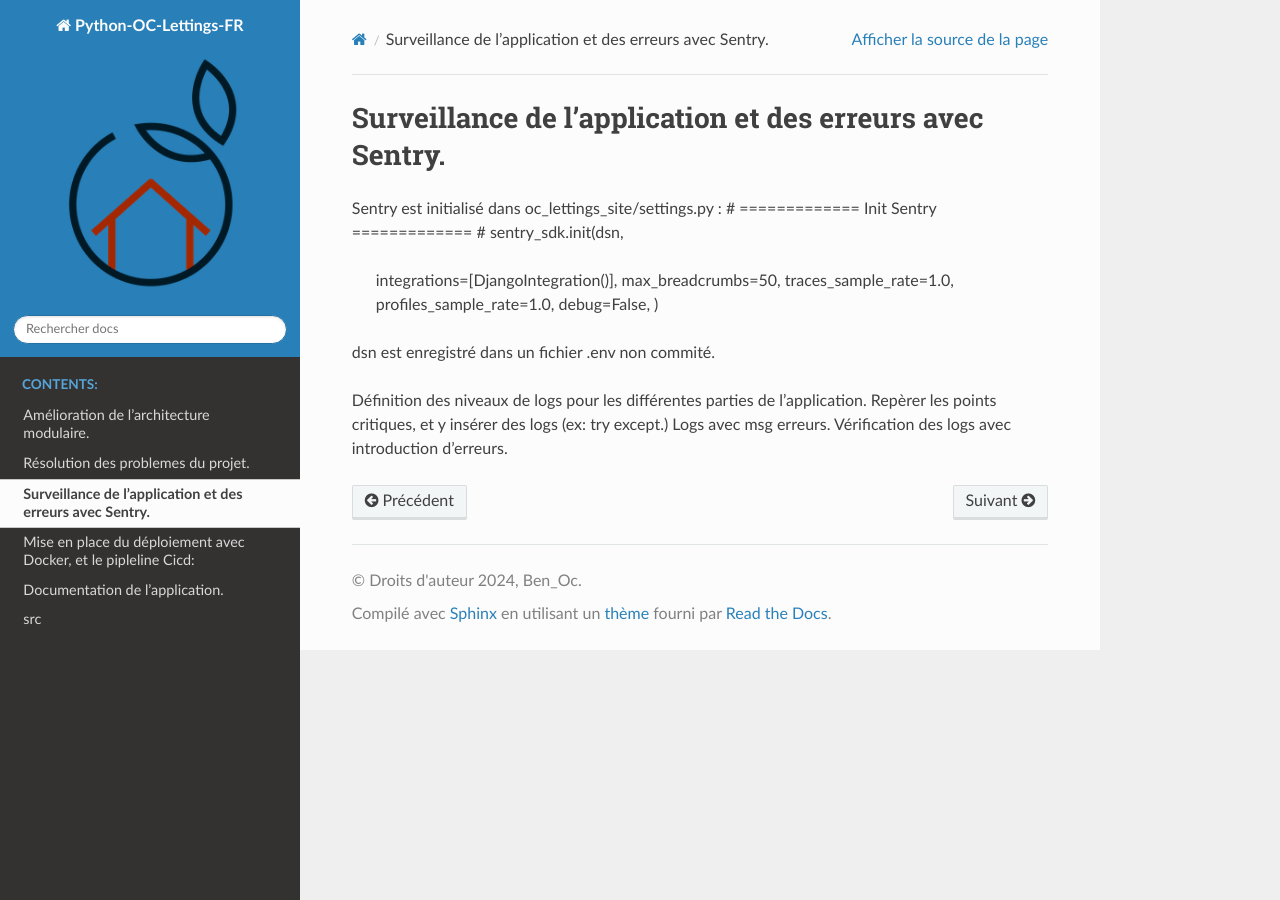
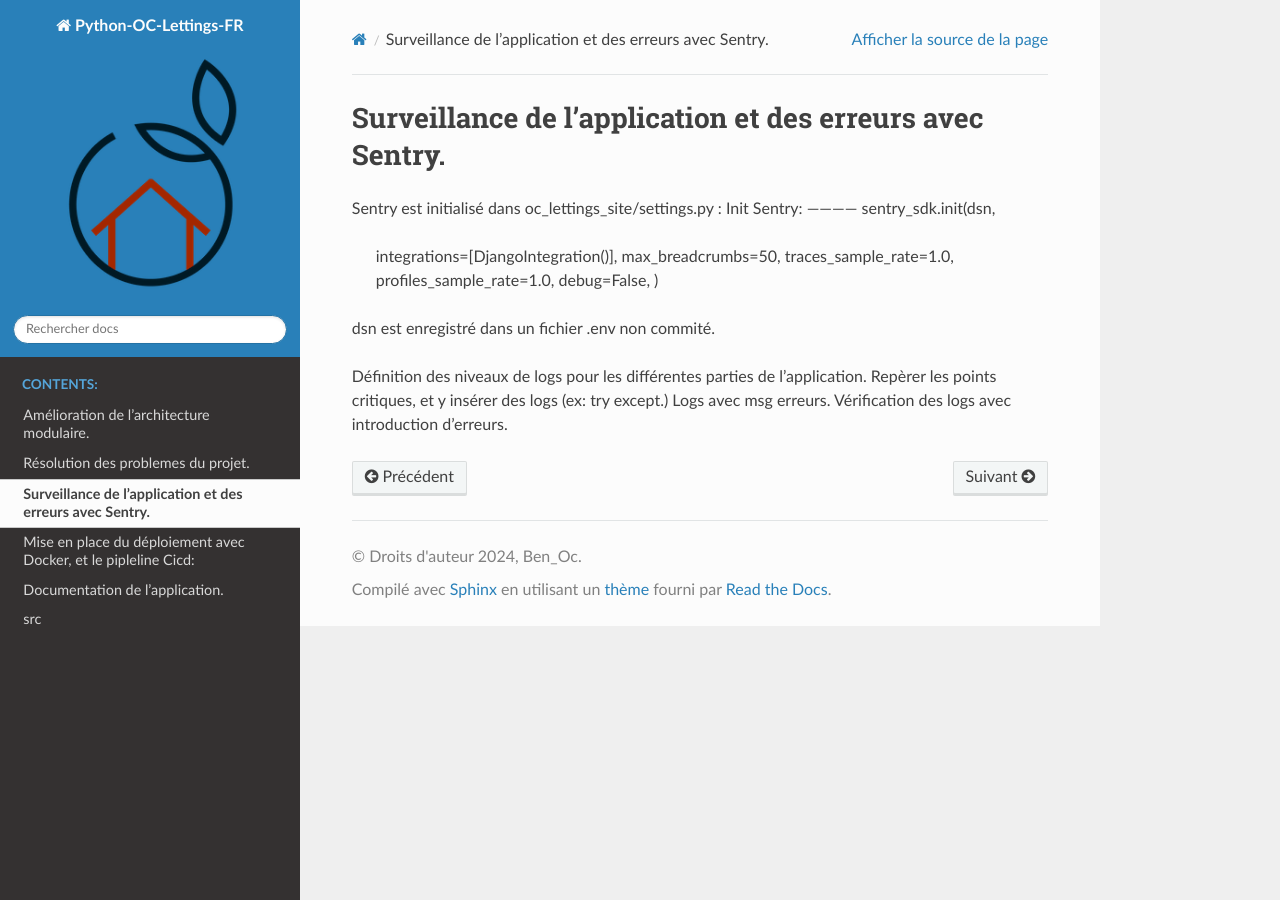
Before and after one commit to lou57810/Python-OC-Lettings-FR, a Sphinx documentation site: the page built from docs/page3.rst, in a window 1280 px wide. Built offline with Sphinx 7.4.7 and the Read the Docs theme 2.0.0, drawn with Linux system fonts in a browser that asks for light colours; pages that are not in the unit, such as notebooks, are missing from menus.

Commit message:
Complétion readthedocs6.

```diff
--- a/docs/page2.rst
+++ b/docs/page2.rst
@@ -11,6 +11,7 @@ Dorénavant nous avons accès à l'administration en ligne.
 Correction du linting avec flake8:
 ----------------------------------
 Revue du code et nettoyage lignes inutiles.
+``flake8`` renvoie tous les fichier à formater conformément à PEP8.
 
 Gestion des erreurs 404 et 500:
 -------------------------------
--- a/docs/page3.rst
+++ b/docs/page3.rst
@@ -1,7 +1,8 @@
 Surveillance de l'application et des erreurs avec Sentry.
 =========================================================
 Sentry est initialisé dans oc_lettings_site/settings.py :
-# ============= Init Sentry ============= #
+Init Sentry:
+------------
 sentry_sdk.init(dsn,
                 integrations=[DjangoIntegration()],
                 max_breadcrumbs=50,
```
Also changed, not shown: 8 other files.
